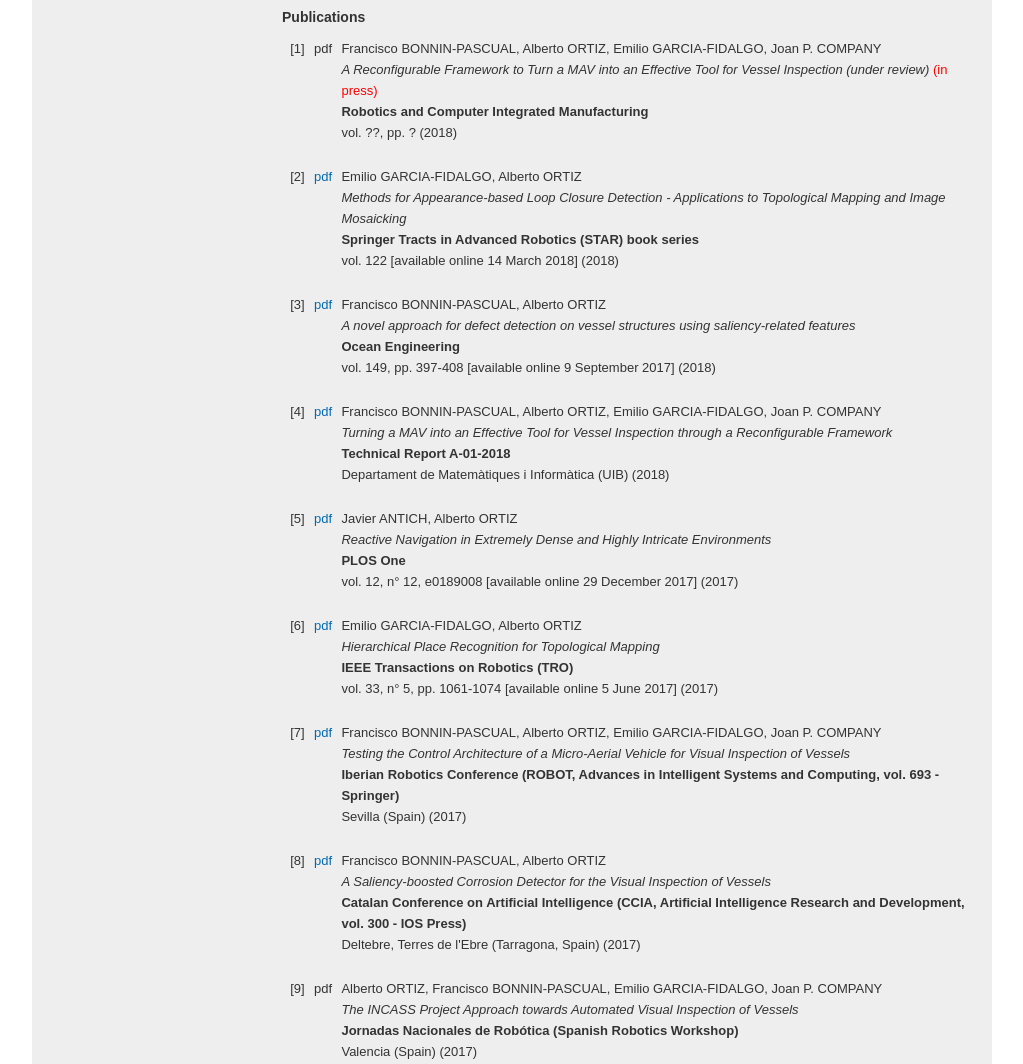
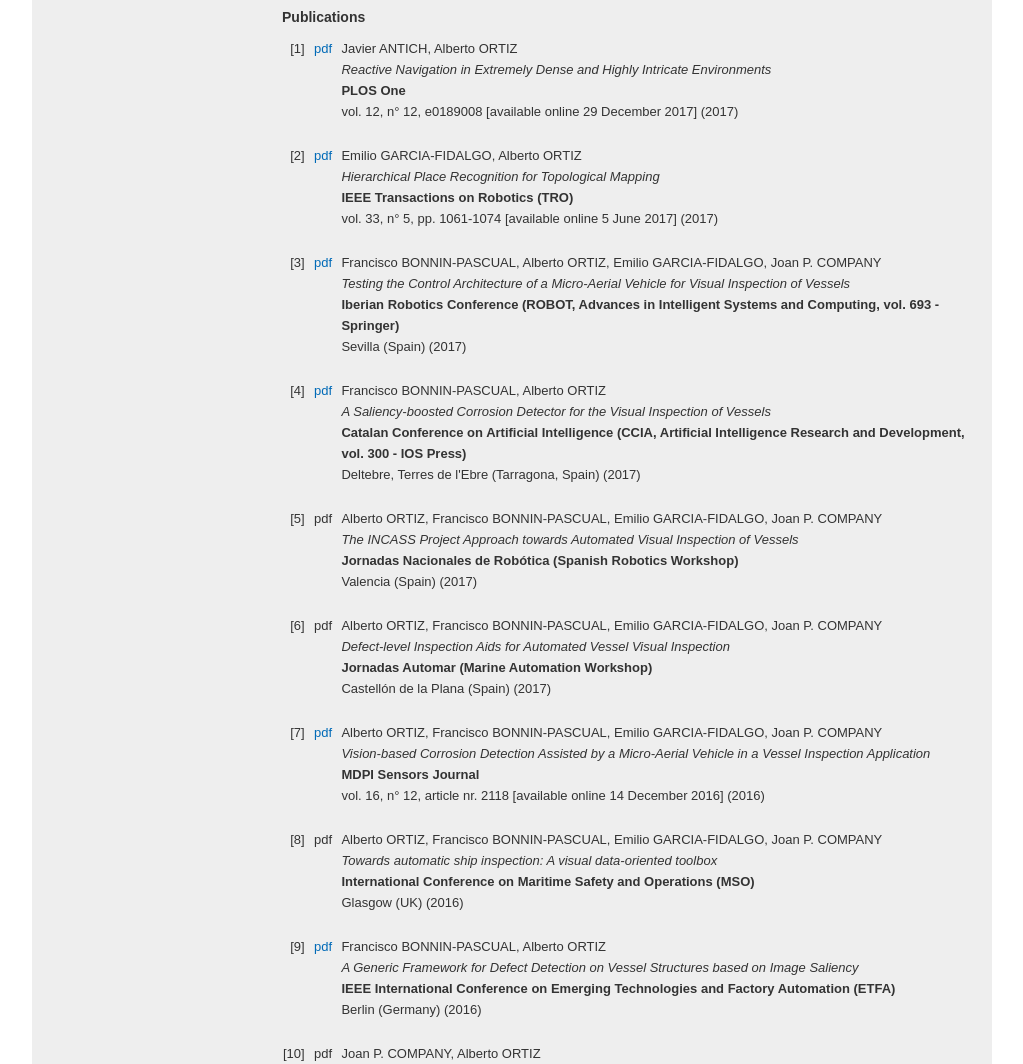
Before and after one commit to alberto-ortiz/alberto-ortiz.github.io, a plain HTML site: page incass/index.html in a window 1280 px wide. Shown: the part 766-1830 px from the top of the page, without its empty margins (128-1151 px from the left). Drawn offline with nearby package versions, Linux system fonts and the light colour scheme; files whose address does not match are found by name.

Commit message:
update publications

```diff
--- a/incass/pubs_incass.html
+++ b/incass/pubs_incass.html
@@ -2,74 +2,6 @@
 <tr>
 <td style="width: 2%" align="right" valign="top">
 <font size=2> [1] </font>
-</td>
-<td style="width: 5%" align="center" valign="top">
-<font size=2> pdf </font>
-</td>
-<td style="width: 93%" valign="top">
-<font size=2>
-Francisco BONNIN-PASCUAL, Alberto ORTIZ, Emilio GARCIA-FIDALGO, Joan P. COMPANY<br>
-  <i>A Reconfigurable Framework to Turn a MAV into an Effective Tool for Vessel Inspection (under review)</i> <font color="#FF0000">(in press)</font><br>
-  <strong>Robotics and Computer Integrated Manufacturing</strong><br>
-  vol. ??, pp. ? (2018)<br>
-<br>
-</font>
-</td>
-</tr>
-<tr>
-<td style="width: 2%" align="right" valign="top">
-<font size=2> [2] </font>
-</td>
-<td style="width: 5%" align="center" valign="top">
-<font size=2> <a href=https://doi.org/10.1007/978-3-319-75993-7>pdf</a> </font>
-</td>
-<td style="width: 93%" valign="top">
-<font size=2>
-Emilio GARCIA-FIDALGO, Alberto ORTIZ<br>
-  <i>Methods for Appearance-based Loop Closure Detection - Applications to Topological Mapping and Image Mosaicking </i><br>
-  <strong>Springer Tracts in Advanced Robotics (STAR) book series </strong><br>
-  vol. 122 [available online 14 March 2018] (2018)<br>
-<br>
-</font>
-</td>
-</tr>
-<tr>
-<td style="width: 2%" align="right" valign="top">
-<font size=2> [3] </font>
-</td>
-<td style="width: 5%" align="center" valign="top">
-<font size=2> <a href=https://doi.org/10.1016/j.oceaneng.2017.08.024>pdf</a> </font>
-</td>
-<td style="width: 93%" valign="top">
-<font size=2>
-Francisco BONNIN-PASCUAL, Alberto ORTIZ<br>
-  <i>A novel approach for defect detection on vessel structures using saliency-related features</i><br>
-  <strong>Ocean Engineering</strong><br>
-  vol. 149, pp. 397-408 [available online 9 September 2017] (2018)<br>
-<br>
-</font>
-</td>
-</tr>
-<tr>
-<td style="width: 2%" align="right" valign="top">
-<font size=2> [4] </font>
-</td>
-<td style="width: 5%" align="center" valign="top">
-<font size=2> <a href=http://xiscobonnin.github.io/trA118.pdf>pdf</a> </font>
-</td>
-<td style="width: 93%" valign="top">
-<font size=2>
-Francisco BONNIN-PASCUAL, Alberto ORTIZ, Emilio GARCIA-FIDALGO, Joan P. COMPANY<br>
-  <i>Turning a MAV into an Effective Tool for Vessel Inspection through a Reconfigurable Framework</i><br>
-  <strong>Technical Report A-01-2018</strong><br>
-  Departament de Matem&agrave;tiques i Inform&agrave;tica (UIB) (2018)<br>
-<br>
-</font>
-</td>
-</tr>
-<tr>
-<td style="width: 2%" align="right" valign="top">
-<font size=2> [5] </font>
 </td>
 <td style="width: 5%" align="center" valign="top">
 <font size=2> <a href=https://doi.org/10.1371/journal.pone.0189008>pdf</a> </font>
@@ -86,7 +18,7 @@ Javier ANTICH, Alberto ORTIZ<br>
 </tr>
 <tr>
 <td style="width: 2%" align="right" valign="top">
-<font size=2> [6] </font>
+<font size=2> [2] </font>
 </td>
 <td style="width: 5%" align="center" valign="top">
 <font size=2> <a href=http://dx.doi.org/10.1109/TRO.2017.2704598>pdf</a> </font>
@@ -103,7 +35,7 @@ Emilio GARCIA-FIDALGO, Alberto ORTIZ<br>
 </tr>
 <tr>
 <td style="width: 2%" align="right" valign="top">
-<font size=2> [7] </font>
+<font size=2> [3] </font>
 </td>
 <td style="width: 5%" align="center" valign="top">
 <font size=2> <a href=https://doi.org/10.1007/978-3-319-70833-1_56>pdf</a> </font>
@@ -120,7 +52,7 @@ Francisco BONNIN-PASCUAL, Alberto ORTIZ, Emilio GARCIA-FIDALGO, Joan P. COMPANY<
 </tr>
 <tr>
 <td style="width: 2%" align="right" valign="top">
-<font size=2> [8] </font>
+<font size=2> [4] </font>
 </td>
 <td style="width: 5%" align="center" valign="top">
 <font size=2> <a href=http://dx.doi.org/10.3233/978-1-61499-806-8-176>pdf</a> </font>
@@ -137,7 +69,7 @@ Francisco BONNIN-PASCUAL, Alberto ORTIZ<br>
 </tr>
 <tr>
 <td style="width: 2%" align="right" valign="top">
-<font size=2> [9] </font>
+<font size=2> [5] </font>
 </td>
 <td style="width: 5%" align="center" valign="top">
 <font size=2> pdf </font>
@@ -154,7 +86,7 @@ Alberto ORTIZ, Francisco BONNIN-PASCUAL, Emilio GARCIA-FIDALGO, Joan P. COMPANY<
 </tr>
 <tr>
 <td style="width: 2%" align="right" valign="top">
-<font size=2> [10] </font>
+<font size=2> [6] </font>
 </td>
 <td style="width: 5%" align="center" valign="top">
 <font size=2> pdf </font>
@@ -171,7 +103,7 @@ Alberto ORTIZ, Francisco BONNIN-PASCUAL, Emilio GARCIA-FIDALGO, Joan P. COMPANY<
 </tr>
 <tr>
 <td style="width: 2%" align="right" valign="top">
-<font size=2> [11] </font>
+<font size=2> [7] </font>
 </td>
 <td style="width: 5%" align="center" valign="top">
 <font size=2> <a href=http://www.mdpi.com/1424-8220/16/12/2118>pdf</a> </font>
@@ -188,7 +120,7 @@ Alberto ORTIZ, Francisco BONNIN-PASCUAL, Emilio GARCIA-FIDALGO, Joan P. COMPANY
 </tr>
 <tr>
 <td style="width: 2%" align="right" valign="top">
-<font size=2> [12] </font>
+<font size=2> [8] </font>
 </td>
 <td style="width: 5%" align="center" valign="top">
 <font size=2> pdf </font>
@@ -205,7 +137,7 @@ Alberto ORTIZ, Francisco BONNIN-PASCUAL, Emilio GARCIA-FIDALGO, Joan P. COMPANY<
 </tr>
 <tr>
 <td style="width: 2%" align="right" valign="top">
-<font size=2> [13] </font>
+<font size=2> [9] </font>
 </td>
 <td style="width: 5%" align="center" valign="top">
 <font size=2> <a href=http://dx.doi.org/10.1109/ETFA.2016.7733668>pdf</a> </font>
@@ -222,7 +154,7 @@ Francisco BONNIN-PASCUAL, Alberto ORTIZ<br>
 </tr>
 <tr>
 <td style="width: 2%" align="right" valign="top">
-<font size=2> [14] </font>
+<font size=2> [10] </font>
 </td>
 <td style="width: 5%" align="center" valign="top">
 <font size=2> pdf </font>
@@ -239,7 +171,7 @@ Joan P. COMPANY, Alberto ORTIZ<br>
 </tr>
 <tr>
 <td style="width: 2%" align="right" valign="top">
-<font size=2> [15] </font>
+<font size=2> [11] </font>
 </td>
 <td style="width: 5%" align="center" valign="top">
 <font size=2> <a href=http://dx.doi.org/10.1109/JSEN.2016.2578360>pdf</a> </font>
@@ -256,7 +188,7 @@ Francisco BONNIN-PASCUAL, Alberto ORTIZ<br>
 </tr>
 <tr>
 <td style="width: 2%" align="right" valign="top">
-<font size=2> [16] </font>
+<font size=2> [12] </font>
 </td>
 <td style="width: 5%" align="center" valign="top">
 <font size=2> <a href=http://dx.doi.org/10.1109/ICRA.2016.7487247>pdf</a> </font>
@@ -273,7 +205,7 @@ Emilio GARCIA-FIDALGO, Alberto ORTIZ, Francisco BONNIN-PASCUAL, Joan P. COMPANY<
 </tr>
 <tr>
 <td style="width: 2%" align="right" valign="top">
-<font size=2> [17] </font>
+<font size=2> [13] </font>
 </td>
 <td style="width: 5%" align="center" valign="top">
 <font size=2> <a href=http://data.hiper-conf.info/compit2016_lecce.pdf>pdf</a> </font>
@@ -290,7 +222,7 @@ Thomas KOCH, Sankaranarayanan NATARAJAN, Felix BERNHARD, Alberto ORTIZ, Francisc
 </tr>
 <tr>
 <td style="width: 2%" align="right" valign="top">
-<font size=2> [18] </font>
+<font size=2> [14] </font>
 </td>
 <td style="width: 5%" align="center" valign="top">
 <font size=2> <a href=http://dx.doi.org/10.1007/978-3-319-27149-1_18>pdf</a> </font>
@@ -307,7 +239,7 @@ Alberto ORTIZ, Francisco BONNIN-PASCUAL, Emilio GARCIA-FIDALGO, Joan P. COMPANY<
 </tr>
 <tr>
 <td style="width: 2%" align="right" valign="top">
-<font size=2> [19] </font>
+<font size=2> [15] </font>
 </td>
 <td style="width: 5%" align="center" valign="top">
 <font size=2> pdf </font>
@@ -324,7 +256,7 @@ Emilio GARCIA-FIDALGO, Alberto ORTIZ, Francisco BONNIN-PASCUAL, Joan P. COMPANY<
 </tr>
 <tr>
 <td style="width: 2%" align="right" valign="top">
-<font size=2> [20] </font>
+<font size=2> [16] </font>
 </td>
 <td style="width: 5%" align="center" valign="top">
 <font size=2> pdf </font>
@@ -341,7 +273,7 @@ Alberto ORTIZ, Francisco BONNIN-PASCUAL, Emilio GARCIA-FIDALGO, Joan P. COMPANY<
 </tr>
 <tr>
 <td style="width: 2%" align="right" valign="top">
-<font size=2> [21] </font>
+<font size=2> [17] </font>
 </td>
 <td style="width: 5%" align="center" valign="top">
 <font size=2> <a href=http://dx.doi.org/10.1109/IROS.2015.7353353>pdf</a> </font>
@@ -358,7 +290,7 @@ Francisco BONNIN-PASCUAL, Alberto ORTIZ, Emilio GARCIA-FIDALGO, Joan P. COMPANY<
 </tr>
 <tr>
 <td style="width: 2%" align="right" valign="top">
-<font size=2> [22] </font>
+<font size=2> [18] </font>
 </td>
 <td style="width: 5%" align="center" valign="top">
 <font size=2> <a href=http://dx.doi.org/10.1109/IROS.2015.7353361>pdf</a> </font>
@@ -375,7 +307,7 @@ Emilio GARCIA-FIDALGO, Alberto ORTIZ, Francisco BONNIN-PASCUAL, Joan P. COMPANY<
 </tr>
 <tr>
 <td style="width: 2%" align="right" valign="top">
-<font size=2> [23] </font>
+<font size=2> [19] </font>
 </td>
 <td style="width: 5%" align="center" valign="top">
 <font size=2> pdf </font>
@@ -392,7 +324,7 @@ Francisco BONNIN-PASCUAL, Alberto ORTIZ<br>
 </tr>
 <tr>
 <td style="width: 2%" align="right" valign="top">
-<font size=2> [24] </font>
+<font size=2> [20] </font>
 </td>
 <td style="width: 5%" align="center" valign="top">
 <font size=2> <a href=http://dmi.uib.es/~xbonnin/TR-A-02-2015.pdf>pdf</a> </font>
@@ -409,7 +341,7 @@ Francisco BONNIN-PASCUAL, Alberto ORTIZ, Emilio GARCIA-FIDALGO, Joan P. COMPANY<
 </tr>
 <tr>
 <td style="width: 2%" align="right" valign="top">
-<font size=2> [25] </font>
+<font size=2> [21] </font>
 </td>
 <td style="width: 5%" align="center" valign="top">
 <font size=2> <a href=http://dmi.uib.es/~egarcia/TRA012015.pdf>pdf</a> </font>
@@ -426,7 +358,7 @@ Emilio GARCIA-FIDALGO, Alberto ORTIZ, Francisco BONNIN-PASCUAL, Joan P. COMPANY<
 </tr>
 <tr>
 <td style="width: 2%" align="right" valign="top">
-<font size=2> [26] </font>
+<font size=2> [22] </font>
 </td>
 <td style="width: 5%" align="center" valign="top">
 <font size=2> <a href=http://dx.doi.org/10.1016/j.robot.2014.11.009>pdf</a> </font>
@@ -443,7 +375,7 @@ Emilio GARCIA-FIDALGO, Alberto ORTIZ<br>
 </tr>
 <tr>
 <td style="width: 2%" align="right" valign="top">
-<font size=2> [27] </font>
+<font size=2> [23] </font>
 </td>
 <td style="width: 5%" align="center" valign="top">
 <font size=2> <a href=http://dx.doi.org/10.1017/S0263574714000782>pdf</a> </font>
@@ -460,7 +392,7 @@ Emilio GARCIA-FIDALGO, Alberto ORTIZ<br>
 </tr>
 <tr>
 <td style="width: 2%" align="right" valign="top">
-<font size=2> [28] </font>
+<font size=2> [24] </font>
 </td>
 <td style="width: 5%" align="center" valign="top">
 <font size=2> <a href=http://www.ja2014.upv.es/wp-content/uploads/papers/paper_114.pdf>pdf</a> </font>
@@ -477,7 +409,7 @@ Joan Pep COMPANY, Alberto ORTIZ<br>
 </tr>
 <tr>
 <td style="width: 2%" align="right" valign="top">
-<font size=2> [29] </font>
+<font size=2> [25] </font>
 </td>
 <td style="width: 5%" align="center" valign="top">
 <font size=2> <a href=http://dmi.uib.es/aortiz/publ/tr0314.pdf>pdf</a> </font>
@@ -494,7 +426,7 @@ Joan Pep COMPANY, Alberto ORTIZ<br>
 </tr>
 <tr>
 <td style="width: 2%" align="right" valign="top">
-<font size=2> [30] </font>
+<font size=2> [26] </font>
 </td>
 <td style="width: 5%" align="center" valign="top">
 <font size=2> pdf </font>
@@ -511,7 +443,7 @@ Francisco BONNIN-PASCUAL, Alberto ORTIZ<br>
 </tr>
 <tr>
 <td style="width: 2%" align="right" valign="top">
-<font size=2> [31] </font>
+<font size=2> [27] </font>
 </td>
 <td style="width: 5%" align="center" valign="top">
 <font size=2> pdf </font>
@@ -528,7 +460,7 @@ Emilio GARCIA-FIDALGO, Alberto ORTIZ<br>
 </tr>
 <tr>
 <td style="width: 2%" align="right" valign="top">
-<font size=2> [32] </font>
+<font size=2> [28] </font>
 </td>
 <td style="width: 5%" align="center" valign="top">
 <font size=2> pdf </font>
@@ -545,7 +477,7 @@ Emilio GARCIA-FIDALGO, Alberto ORTIZ<br>
 </tr>
 <tr>
 <td style="width: 2%" align="right" valign="top">
-<font size=2> [33] </font>
+<font size=2> [29] </font>
 </td>
 <td style="width: 5%" align="center" valign="top">
 <font size=2> pdf </font>
```
